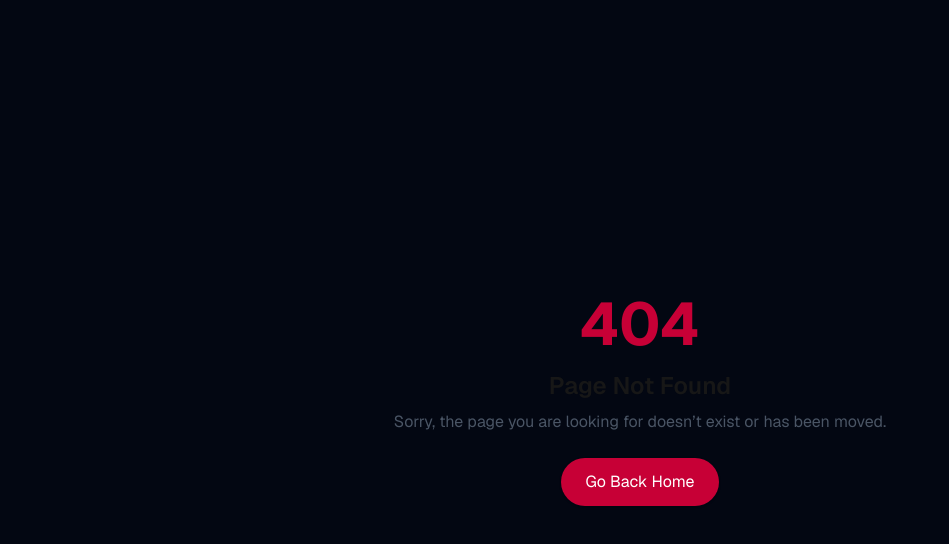
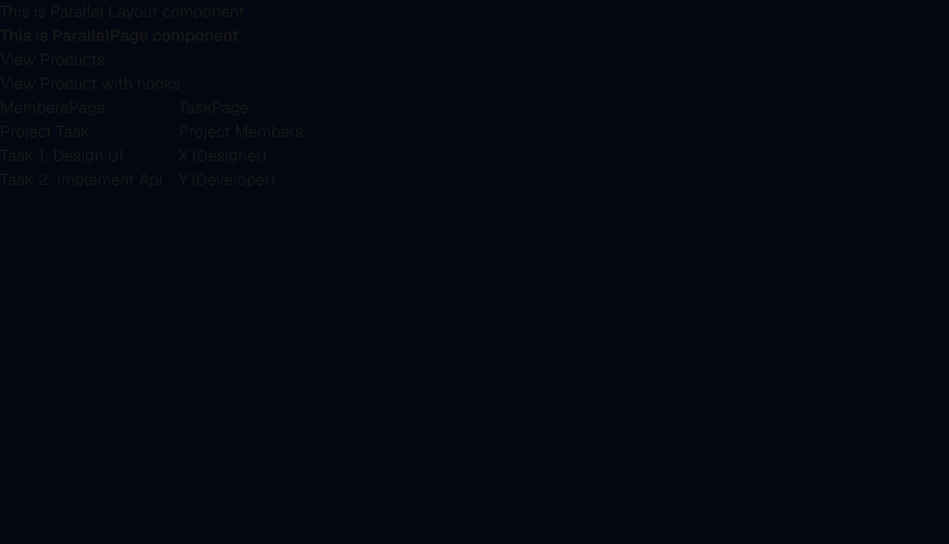
Before and after one commit to raufurislam/hello-nextjs, a Next.js app: page /parallel in a window 1280 px wide. Before the commit this address had no page. Shown: the top 544 px of the page, without its empty margins (0-949 px from the left). Built offline with nearby package versions, Linux system fonts and the light colour scheme.

Commit message:
Parralel, Navigate, default

```diff
--- /dev/null
+++ b/src/app/(root)/parallel/@members/default.tsx
@@ -0,0 +1,7 @@
+export default function DefaultMemberComponents() {
+  return (
+    <div>
+      <h1>This is Default Member Components component</h1>
+    </div>
+  );
+}
--- /dev/null
+++ b/src/app/(root)/parallel/@members/page.tsx
@@ -0,0 +1,12 @@
+export default function MembersPage() {
+  return (
+    <div>
+      MembersPage
+      <h2>Project Task</h2>
+      <ul>
+        <li>Task 1: Design UI</li>
+        <li>Task 2: Implement Api</li>
+      </ul>
+    </div>
+  );
+}
--- /dev/null
+++ b/src/app/(root)/parallel/@tasks/page.tsx
@@ -0,0 +1,12 @@
+export default function TaskPage() {
+  return (
+    <div>
+      TaskPage
+      <h2>Project Members</h2>
+      <ul>
+        <li>X (Designer)</li>
+        <li>Y (Developer)</li>
+      </ul>
+    </div>
+  );
+}
--- /dev/null
+++ b/src/app/(root)/parallel/layout.tsx
@@ -0,0 +1,20 @@
+export default function ParallelLayout({
+  children,
+  tasks,
+  members,
+}: {
+  children: React.ReactNode;
+  tasks: React.ReactNode;
+  members: React.ReactNode;
+}) {
+  return (
+    <div>
+      <h1>This is Parallel Layout component</h1>
+      {children}
+      <div className="flex gap-4">
+        {members}
+        {tasks}
+      </div>
+    </div>
+  );
+}
--- /dev/null
+++ b/src/app/(root)/parallel/page.tsx
@@ -0,0 +1,17 @@
+"use client";
+import Link from "next/link";
+import { useRouter } from "next/navigation";
+
+export default function ParallelPage() {
+  const router = useRouter();
+  return (
+    <div>
+      <h1 className="font-semibold">This is ParallelPage component</h1>
+      <Link href="/products">View Products</Link>
+      <br />
+      <button onClick={() => router.push("/products")}>
+        View Product with hooks
+      </button>
+    </div>
+  );
+}
```
